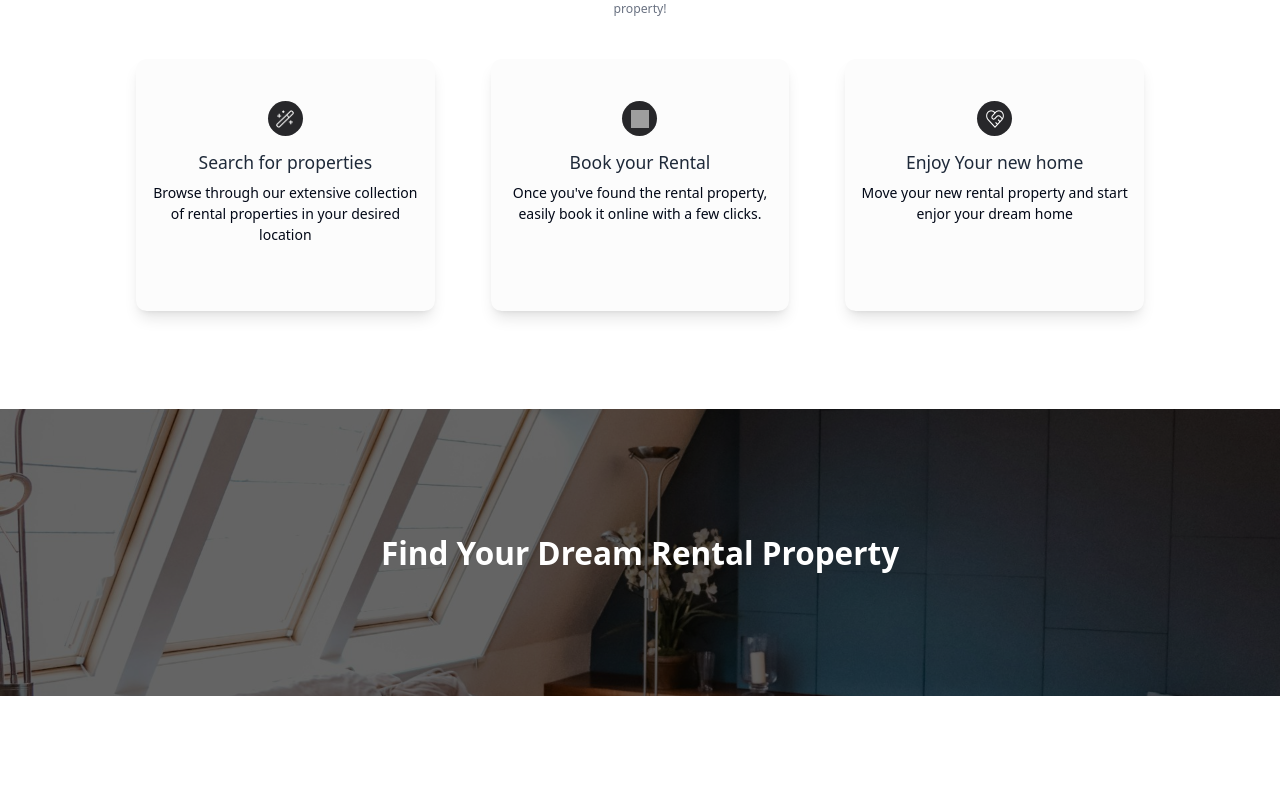
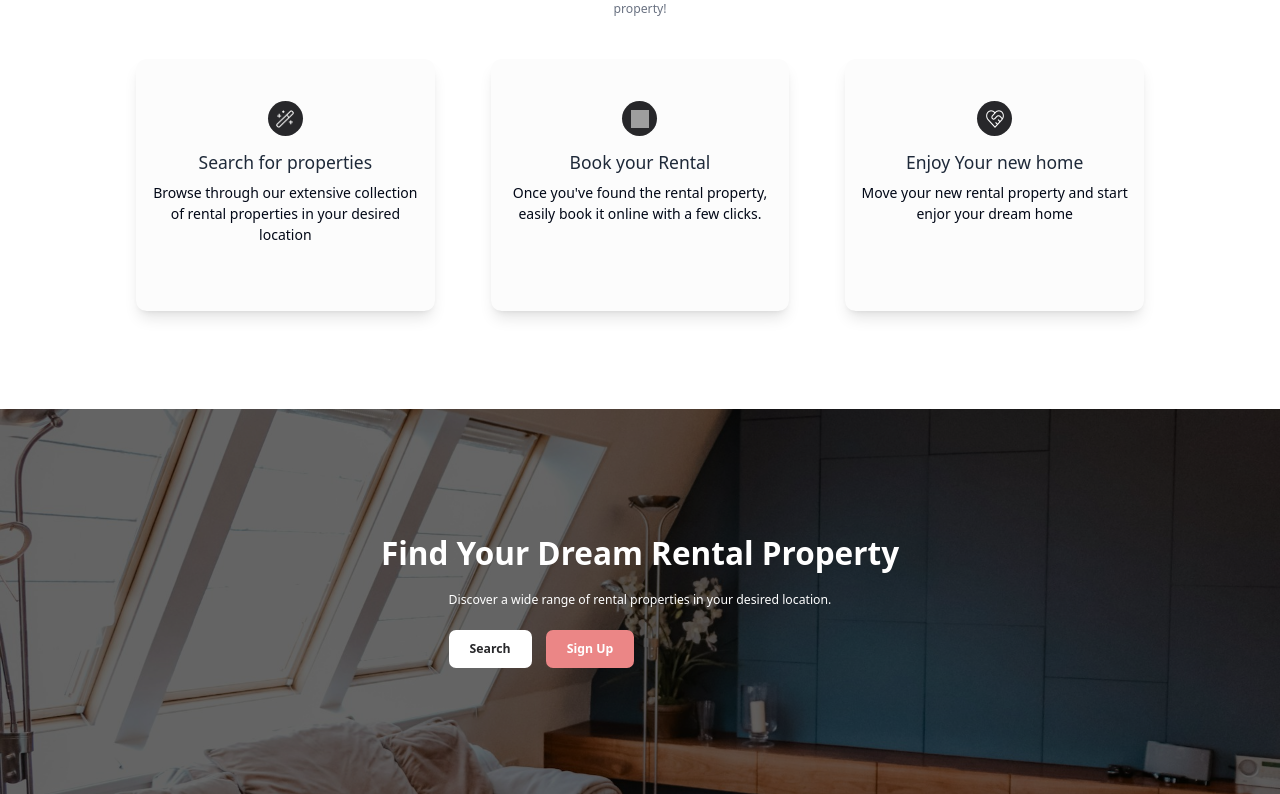
Before and after one commit to Nasir-buddy/real-state-next-application, a Next.js app in the folder client/: page /landing in a window 1280 px wide. Shown: the part 1643-2437 px from the top of the page. Before the commit the page ends 2339 px from the top, so only its background shows below. Built offline with nearby package versions, Linux system fonts and the light colour scheme; no server answers; grey boxes are pictures that could not be loaded.

Commit message:
implemented call to action section

```diff
--- a/client/src/app/(nondashboard)/landing/CalltoActionSection.tsx
+++ b/client/src/app/(nondashboard)/landing/CalltoActionSection.tsx
@@ -2,6 +2,7 @@
 import Image from 'next/image'
 import React from 'react'
 import { motion } from 'framer-motion'
+import Link from 'next/link'
 
 const CalltoActionSection = () => {
     return (
@@ -28,11 +29,31 @@ const CalltoActionSection = () => {
                     viewport={{ once: true }}
                     className='w-full max-w-4xl xl:max-w-6xl mx-auto sm:px-8 lg:px-12 xl:px-16 py-12'
                 >
-                    <div className='flex flex-col md:flex-row justify-center items-center text-center'>
-                        <div>
+                    <div className='flex flex-col items-center text-center'>
+                        <div className='mb-6'>
                             <h2 className='text-2xl md:text-3xl lg:text-4xl font-bold text-white'>
                                 Find Your Dream Rental Property
                             </h2>
+                        </div>
+
+                        <div className='text-center max-w-2xl mx-auto'>
+                            <p className='text-white mb-6'>
+                                Discover a wide range of rental properties in your desired location.
+                            </p>
+                            <div className='flex justify-center md:justify-start gap-4'>
+                                <button
+                                    onClick={() => window.scrollTo({ top: 0, behavior: 'smooth' })}
+                                    className='inline-block text-primary-700 bg-white rounded-lg px-6 py-3 font-semibold hover:bg-primary-500 hover:text-primary-50'>
+                                    Search
+                                </button>
+                                <Link
+                                    href='/signup'
+                                    className='inline-block text-white bg-secondary-500 rounded-lg px-6 py-3 font-semibold hover:bg-secondary-600'
+                                    scroll={false}
+                                >
+                                    Sign Up
+                                </Link>
+                            </div>
                         </div>
                     </div>
                 </motion.div>
```
